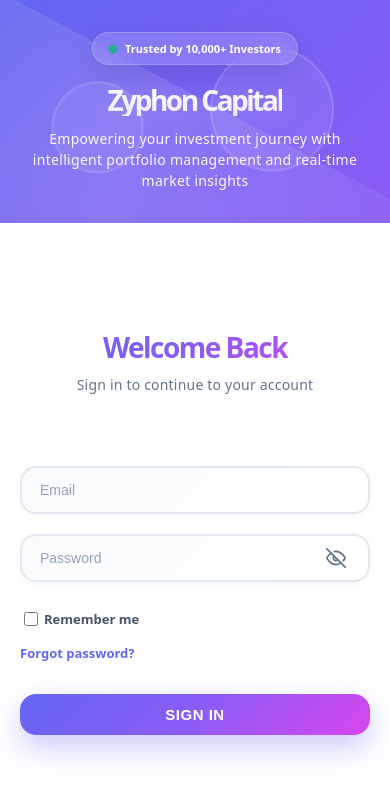
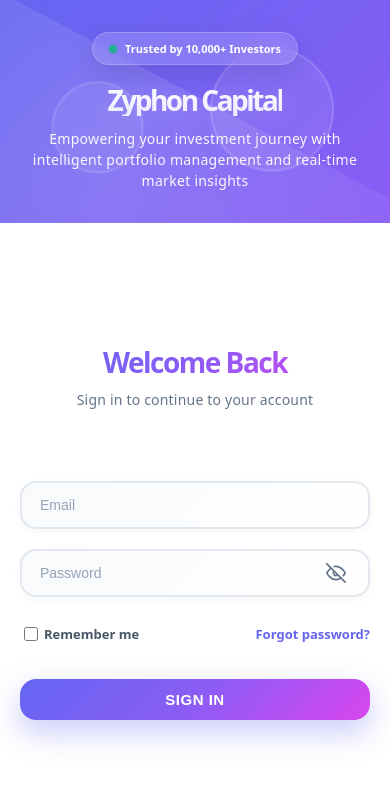
Before and after one commit to jrey21/zyphon, a React (Vite) app: page /login in a window 390 px wide. Shown: the top 796 px of the page. Built offline with nearby package versions, Linux system fonts and the light colour scheme; no server answers.

Commit message:
Update mobile responsive

```diff
--- a/src/pages/Login.css
+++ b/src/pages/Login.css
@@ -1054,9 +1054,9 @@
     }
 
     .form-options {
-        flex-direction: column;
-        align-items: flex-start;
-        gap: 12px;
+        flex-direction: row;
+        justify-content: space-between;
+        align-items: center;
     }
 
     .login-button {
```
